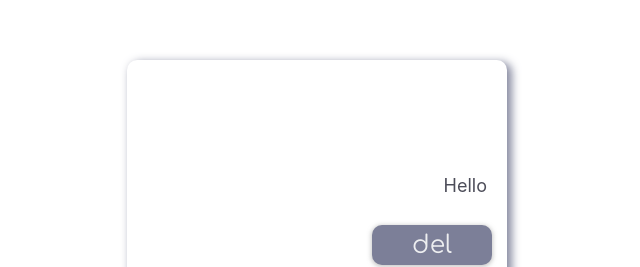
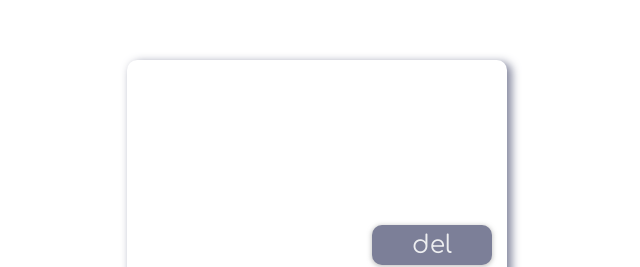
Before and after one commit to zlederma/calculator, a React (Create React App) app: page / in a window 1280 px wide. Shown: the top 267 px of the page, without its empty margins (323-963 px from the left). Built offline with nearby package versions, Linux system fonts and the light colour scheme.

Commit message:
Modified infixToPostfix

```diff
--- a/src/components/Calculator.js
+++ b/src/components/Calculator.js
@@ -7,8 +7,9 @@ export default function Calculator() {
     //(-) will become n
     //use useState to lift up state in order to figure out what button is pressed
     const [equation, setEquation] = useState([]);
+    const currEquation = useRef([]) //For synchronous updates
     let prevTerm = equation.length > 0 ? equation[equation.length - 1] : {};
-    const result = useRef("Hello");
+    const [result, setResult] = useState("");
     //use this to keep track of how many opening(l) and closing(r) parentheses there are
     const lParenthesesCount = useRef(0);
     const rParenthesesCount = useRef(0);
@@ -17,8 +18,14 @@ export default function Calculator() {
     //Typeof anything / 0 is infinity
     //add parentheses
     //Solve for the case where there is an operand surrounded by parentheses.
-    const cleanEquation = () => {
-
+    const cleanEquation = (clean) => {
+        const rParentheses = { name: "parentheses", val: ")" }
+        const numParentheses = lParenthesesCount.current - rParenthesesCount.current;
+        for (let i = 0; i < numParentheses; i++) {
+            clean.push(rParentheses);
+        }
+        console.log(clean.length)
+        return clean;
     }
 
     //Function to return precedence of operators
@@ -40,8 +47,9 @@ export default function Calculator() {
         let result = [];
 
         for (let i = 0; i < cleanEquation.length; i++) {
-            let val = cleanEquation[i].val;
+            let val = cleanEquation[i].val !== undefined ? cleanEquation[i].val : "";
             let name = cleanEquation[i].name !== undefined ? cleanEquation[i].name : "";
+            console.log(stack)
 
             // If the scanned character is
             // an operand, add it to output string.
@@ -54,21 +62,23 @@ export default function Calculator() {
             else if (val === '(') {
                 const lParentheses = { name: "parentheses", val: "(" }
                 stack.push(lParentheses);
+                console.log(stack[0].val)
             }
 
             // If the scanned character is an ‘)’,
             // pop and to output string from the stack
             // until an ‘(‘ is encountered.
             else if (val === ')') {
-                while (stack[stack.length - 1].val !== '(') {
+                while (stack.length > 0 && stack[stack.length - 1].val !== '(') {
+                    console.log(stack[stack.length - 1].val)
                     result.push(stack.pop());
                 }
                 stack.pop()
             }
 
             //If an operator is scanned
-            else {
-                while (stack.length !== 0 && precedence(val) <= precedence(stack[stack.length - 1]).val) {
+            else if (name === "operator") {
+                while (stack.length !== 0 && precedence(val) <= precedence(stack[stack.length - 1].val)) {
                     result.push(stack.pop());
                 }
                 stack.push(cleanEquation[i]);
@@ -91,6 +101,7 @@ export default function Calculator() {
         for (let i = 0; i < postfixEquation.length; i++) {
             const name = postfixEquation[i].name
             const val = postfixEquation[i].val
+            console.log("name: " + name + " val: " + val);
 
 
             // If the scanned character is an operand (number here),
@@ -104,26 +115,27 @@ export default function Calculator() {
             else {
                 let term1 = stack.pop();
                 let term2 = stack.pop();
+                console.log(val);
 
                 switch (val) {
                     case '+':
-                        stack.push(term2 + term1);
+                        stack.push(parseFloat((term2 + term1).toFixed(6)));
                         break;
 
                     case '-':
-                        stack.push(term2 - term1);
+                        stack.push(parseFloat((term2 - term1).toFixed(6)));
                         break;
 
                     case '÷':
-                        stack.push(term2 / term1);
+                        stack.push(parseFloat((term2 / term1).toFixed(6)));
                         break;
 
                     case 'x':
-                        stack.push(term2 * term1);
+                        stack.push(parseFloat((term2 * term1).toFixed(6)));
                         break;
 
                     case '^':
-                        stack.push(Math.pow(term2, term1));
+                        stack.push(parseFloat((Math.pow(term2, term1)).toFixed(6)));
                         break;
 
                     default:
@@ -157,23 +169,31 @@ export default function Calculator() {
         console.log("test")
         if (equation.length === 0) {
             setEquation([...equation, button]);
-            return;
         }
-        if (prevTerm.name === 'operand') {
+        else if (prevTerm.name === 'operand') {
             const temp = [...equation];
             temp[temp.length - 1].val = prevTerm.val + button.val;
             setEquation(temp);
-            return;
+            currEquation.current = temp;
         }
 
-        if (prevTerm.val === ')') {
+        else if (prevTerm.val === ')') {
             const lParentheses = { name: "parentheses", val: "(" }
             const multiply = { name: "operator", val: "x" }
             setEquation([...equation, multiply, lParentheses, button]);
+            currEquation.current = [...equation, multiply, lParentheses, button];
             lParenthesesCount.current = lParenthesesCount.current + 1;
-            return;
         }
-        setEquation([...equation, button]);
+        else {
+            setEquation([...equation, button]);
+            currEquation.current = [...equation, button];
+        }
+
+        if (equation.length > 1) {
+            let clean = cleanEquation(currEquation.current);
+            let postfix = infixToPostfix(clean);
+            setResult(calculatePostfix(postfix));
+        }
     }
 
     const del = (button) => {
@@ -290,8 +310,9 @@ export default function Calculator() {
 
     const equals = () => {
         let postFix = infixToPostfix(equation);
-        let result = calculatePostfix(postFix);
-        console.log(result)
+        // result.current = calculatePostfix(postFix);
+        setResult(calculatePostfix(postFix));
+        // console.log(result)
     }
 
     //this will be the main function that handles all the logic for when a user clicks a button
@@ -330,7 +351,7 @@ export default function Calculator() {
 
     return (
         <div className='calculator__container'>
-            <Screen equation={equation} result={result.current} />
+            <Screen equation={equation} result={result} />
             <Buttons handleClick={handleClick} />
         </div>
     )
```
